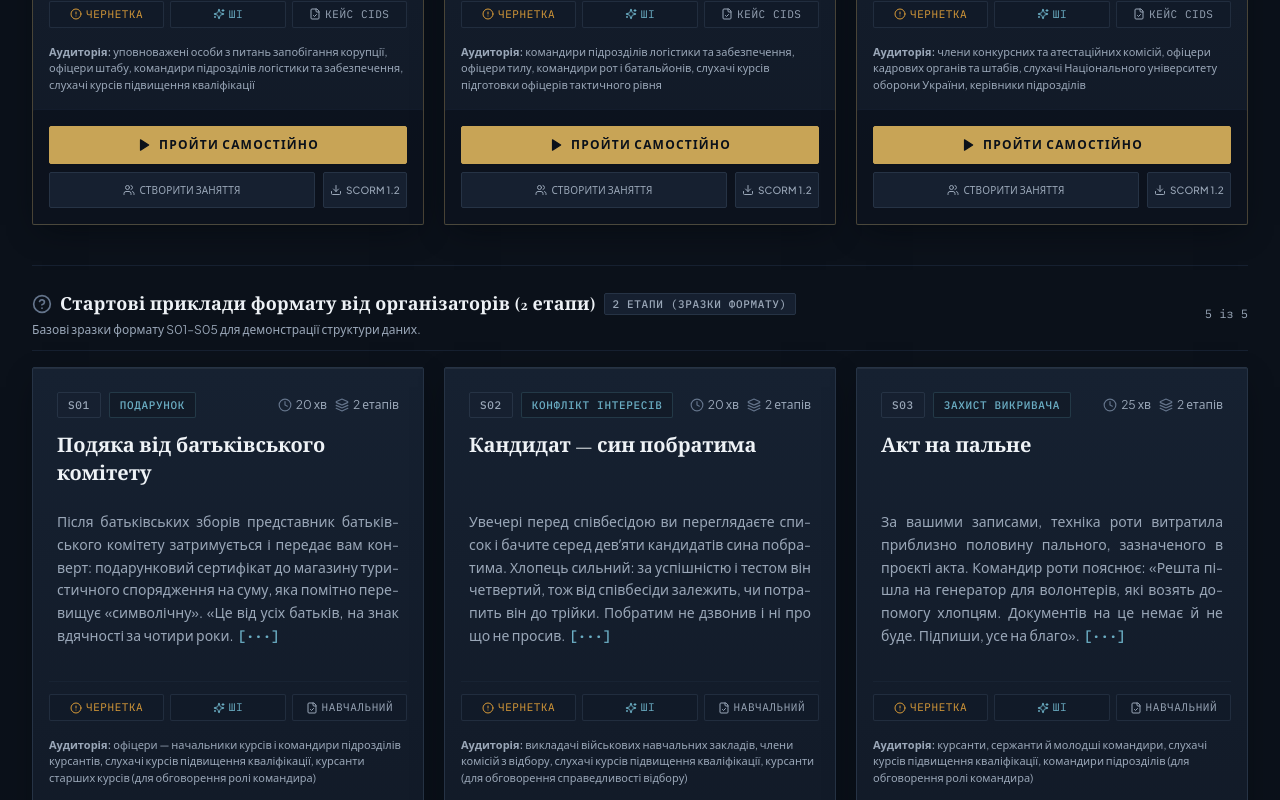
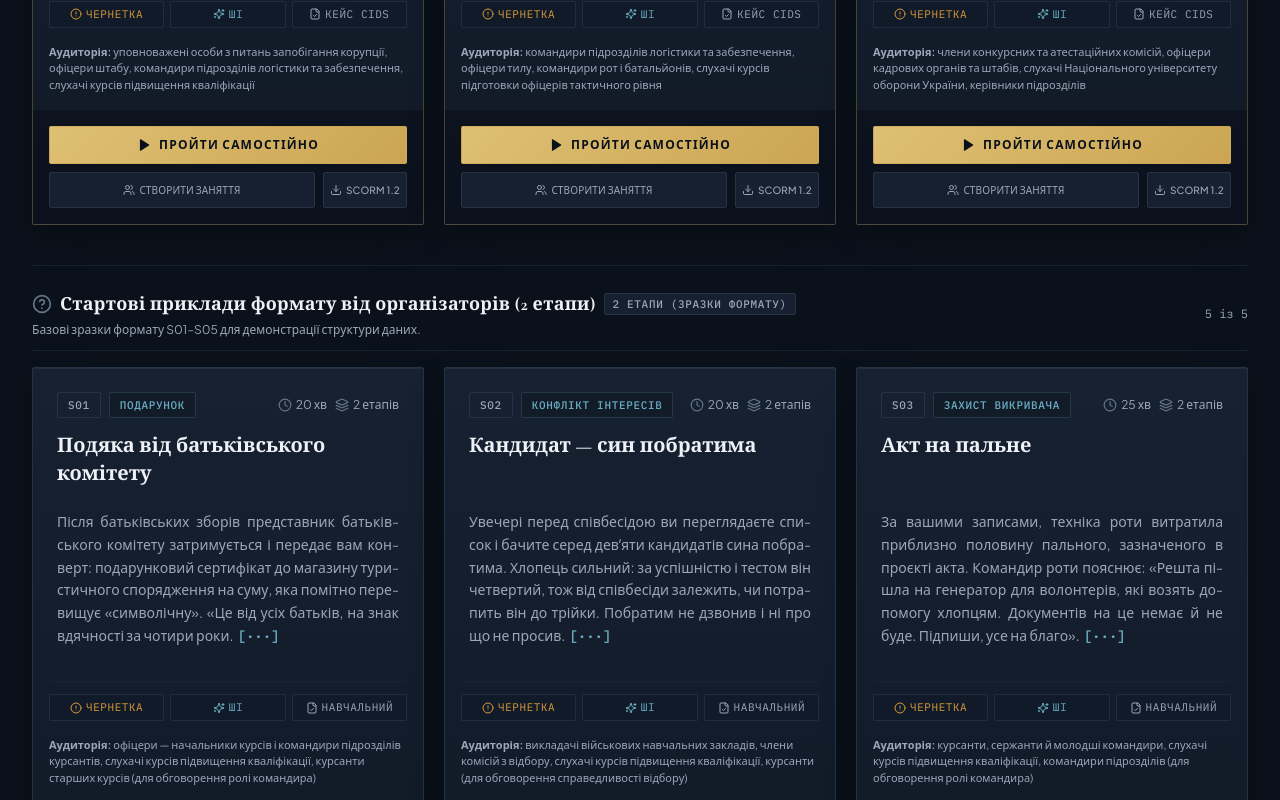
Before and after one commit to BAEEnN-1337/IustitiaMilitaris, a React (Vite) app: page / in a window 1280 px wide. Shown: the part 840-1640 px from the top of the page. Built offline with nearby package versions, Linux system fonts and the light colour scheme.

Commit message:
Lighten shared gold primary buttons and brighten hover states

```diff
--- a/src/index.css
+++ b/src/index.css
@@ -4,6 +4,9 @@
 
 :root {
   color-scheme: dark;
+  --primary-gold-start: #dec074;
+  --primary-gold-end: #cba552;
+  --primary-gold-shadow: 0 2px 4px rgb(4 8 14 / .18);
   --obsidian-950: 11 17 26;
   --obsidian-900: 14 21 32;
   --obsidian-850: 18 27 40;
@@ -148,6 +151,9 @@
 }
 :root[data-theme='light'] {
   color-scheme: light;
+  --primary-gold-start: #e6cc87;
+  --primary-gold-end: #d5b362;
+  --primary-gold-shadow: 0 1px 2px rgb(20 34 53 / .09);
   --obsidian-950: 240 242 245;
   --obsidian-900: 248 249 251;
   --obsidian-850: 255 255 255;
@@ -305,7 +311,6 @@
   .action-primary,
   .im-primary {
     @apply rounded-sm border border-justice-gold px-5 py-2.5 font-sans text-xs font-bold uppercase tracking-widest shadow-sm transition-all active:scale-[0.99] disabled:opacity-40;
-    background: #c8a456;
     color: #0b111a;
   }
   .action-primary {
@@ -336,11 +341,6 @@
   .meter-fill {
     @apply h-full rounded-sm bg-tactical-ice transition-[width] duration-200;
   }
-}
-.im-primary {
-  background: #c8a456;
-  color: #0b111a;
-  border-color: #c8a456;
 }
 .im-field {
   border-radius: 2px;
@@ -395,6 +395,13 @@
 }
 .im-primary.im-primary,
 .action-primary.action-primary {
+  background: var(--primary-gold-end) linear-gradient(135deg, var(--primary-gold-start) 0%, var(--primary-gold-end) 100%);
+  border: 1px solid rgb(200 164 86 / .6);
+  box-shadow: var(--primary-gold-shadow);
+  filter: brightness(1);
+  transition-property: filter, border-color, box-shadow, transform;
+  transition-duration: 150ms;
+  transition-timing-function: ease-out;
   color: #0b111a;
   padding: 10px 20px;
   font-size: 12px;
@@ -595,10 +602,8 @@ body,
 
 .im-primary:hover:not(:disabled),
 .action-primary:hover:not(:disabled) {
-  background: #b38f44;
-  border-color: rgb(223 194 125 / 0.4);
-  box-shadow: none;
-  filter: none;
+  border-color: #e5cc89;
+  filter: brightness(1.05);
 }
 .network-dot {
   display: inline-block;
```
